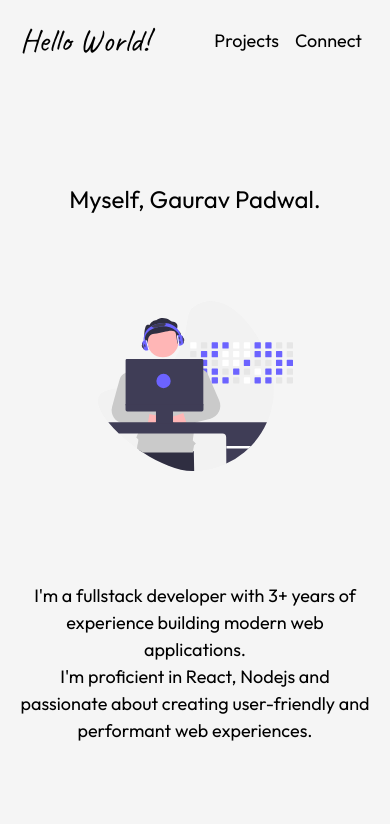
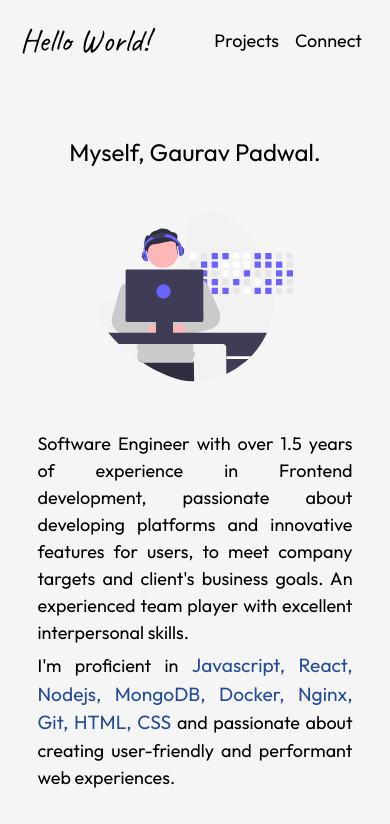
Before and after one commit to gauravpdwl/portfolio-web, a React (Vite) app: page / in a window 390 px wide. Shown: the top 824 px of the page. Built offline with nearby package versions, Linux system fonts and the light colour scheme.

Commit message:
Made changes in UI and now it's responsive

```diff
--- a/src/components/connect.jsx
+++ b/src/components/connect.jsx
@@ -3,6 +3,7 @@ import connectStyle from '../stylemodules/connect.module.css';
 function Connect(){
     return <>
         <div className={connectStyle.topdiv}>
+            <div className={connectStyle.topdivinner}>
                 <div>
                     <p className={connectStyle.para}>
                         &ldquo;Please feel free to reach out if you have any questions - I&apos;m happy to chat!&rdquo;
@@ -19,6 +20,7 @@ function Connect(){
 
                 </div>
             </div>
+        </div>
     </>
 }
 
--- a/src/components/home.jsx
+++ b/src/components/home.jsx
@@ -7,18 +7,24 @@ function Home(){
     return <>
         <div className={homeStyle.topdiv}>
             <div className={homeStyle.contentdiv}>
-                <p className={homeStyle.paratop}>
-                        Myself, Gaurav Padwal.
-                </p>
-                <img className={homeStyle.image} src={svg1} alt="" />
                 <div>
+                    <p className={homeStyle.paratop}>
+                            Myself, Gaurav Padwal.
+                    </p>
+                </div>
+                <div>
+                    <img className={homeStyle.image} src={svg1} alt="" />
+                </div>
+                <div className={homeStyle.about}>
 
                     <p className={homeStyle.para}>
-                        I&apos;m a fullstack developer with 3+
-                        years of experience building modern web applications.
+                    Software Engineer with over 1.5 years of experience in
+                    Frontend development, passionate about developing platforms and innovative features for users,
+                    to meet company targets and client&apos;s business goals. An experienced team player with excellent interpersonal skills.
                     </p>
-                    <p className={homeStyle.para}>
-                        I&apos;m proficient in React, Nodejs
+                    <p className={homeStyle.parabottom}>
+                        I&apos;m proficient in <a className={homeStyle.skills}>Javascript, React,
+                        Nodejs, MongoDB, Docker, Nginx, Git, HTML, CSS </a>
                         and passionate about creating user-friendly and performant
                         web experiences.
                     </p>
--- a/src/stylemodules/connect.module.css
+++ b/src/stylemodules/connect.module.css
@@ -1,15 +1,23 @@
 .topdiv{
     height: calc(100vh - 81px);
-    display: flex;
-    flex-direction: column;
-    justify-content: center;
-    align-items: center;
     letter-spacing: 0;
     line-height: 1.5;
     font-size: 1.125rem;
     font-weight: 400;
     margin: 0 20px;
-    text-align: center;
+    display: flex;
+    flex-direction: column;
+    justify-content: center;
+    align-items: center;
+}
+
+.topdivinner{
+    width: 90%;
+    display: flex;
+    flex-direction: column;
+    align-items: center;
+    text-align: justify;
+
 }
 
 .para{
@@ -23,8 +31,24 @@
 
 .socialmedialist{
     text-align: center;
-    margin: 70px;
-    padding: 50px;
     border: 1px solid black;
     border-radius: 25px;
+    width: 30%;
+    padding: 20px;
+    margin: 40px;
 }
+
+
+@media screen and (max-width:952px ) {
+    .socialmedialist{
+
+        width: 60%;
+    }
+}
+
+@media screen and (max-width:452px ) {
+    .socialmedialist{
+
+        width: 90%;
+    }
+}
--- a/src/stylemodules/home.module.css
+++ b/src/stylemodules/home.module.css
@@ -1,19 +1,23 @@
 
 .topdiv{
     height:calc(100vh - 81px);
+    width: 100%;
     display: flex;
+    flex-direction: column;
     justify-content: center;
     align-items: center;
-
 }
 
 .contentdiv{
-    text-align: center;
     margin: 20px;
     font-size: 1.125rem;
     font-weight: 400;
     letter-spacing: 0;
     line-height: 1.5;
+    display: flex;
+    flex-direction: column;
+    justify-content: center;
+    align-items: center;
 }
 
 .image{
@@ -24,8 +28,13 @@
     margin-bottom: 20px;
 }
 
+.about{
+    width: 50%;
+    text-align: justify;
+}
+
 .para{
-    margin: 0;
+    margin-bottom: 5px;
 }
 
 .paratop{
@@ -33,7 +42,38 @@
     font-size: 1.5rem;
 }
 
+.parabottom{
+    /* width: 480px; */
+    margin: 0;
+}
+
 
 b{
     font-weight: 500;
 }
+
+.skills{
+    text-decoration: none;
+    color:rgb(36, 76, 151);
+    font-size: 1.2rem;
+    font-weight: 400;
+}
+
+@media screen and (max-width:650px){
+    .about{
+        width: 90%;
+        text-align: justify;
+    }
+
+    .image{
+        height: 30vh;
+        width: 50vw;
+        background-color: whitesmoke;
+        margin-bottom: 0px
+    }
+
+    .para{
+        margin: 0;
+        margin-bottom: 5px;
+    }
+}
```
Lines whose indentation alone changed are shown as unchanged.
